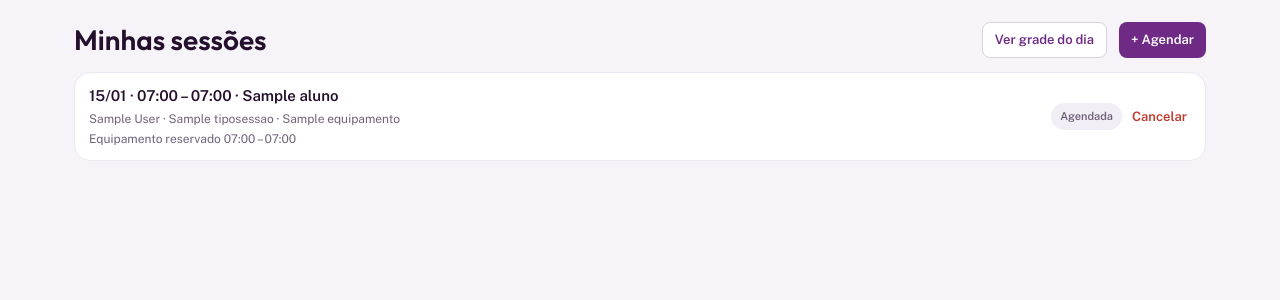
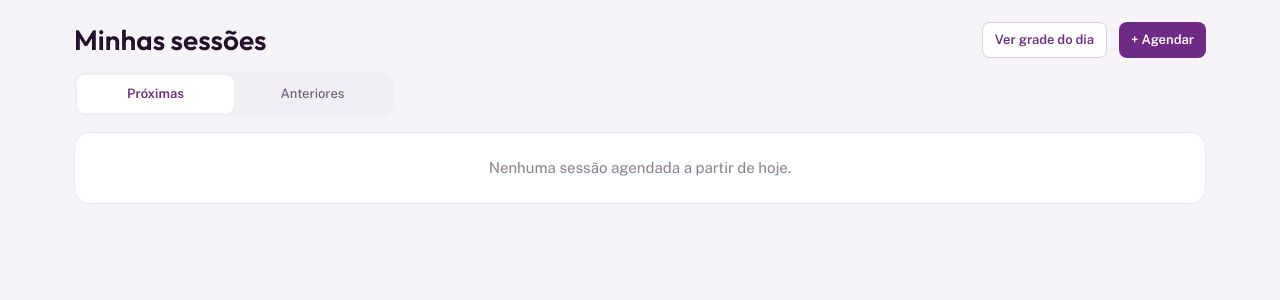
Before and after one commit to Victormartinsilva/studio-fitness, a Django app: page /agenda/ in a window 1280 px wide. Shown: the part 62-362 px from the top of the page. Run offline with Django 5.2, Linux system fonts and the light colour scheme; a user stored in the database is signed in; tables that the repository leaves empty hold one stand-in row (values such as "Sample post").

Commit message:
Etapa 4.5: Minhas sessoes agrupada por dia, aba Anteriores paginada
agenda:minhas_sessoes deixa de listar TODO o historico ordenado so por
inicio (o que colocava sessoes de semanas atras, ainda "Agendada", no topo
da lista, canceláveis). Agora tem duas abas:

- "Proximas" (padrao): sessoes de hoje em diante, mais antigas primeiro,
  agrupadas por dia com rotulo "Hoje"/"Amanha"/"Seg 14/09"; mantem o botao
  "Cancelar".
- "Anteriores" (?lista=anteriores): sessoes ja ocorridas, mais recentes
  primeiro, paginadas em blocos de 20 (django.core.paginator.Paginator);
  sem botao "Cancelar" - nao faz sentido cancelar o que ja aconteceu.

Co-Authored-By: Claude Sonnet 5 <noreply@anthropic.com>

```diff
--- a/apps/agenda/views.py
+++ b/apps/agenda/views.py
@@ -1,8 +1,9 @@
-from datetime import date, datetime, timedelta
+from datetime import date, datetime, time, timedelta
 
 from django.contrib import messages
 from django.contrib.auth.decorators import login_required
 from django.core.exceptions import PermissionDenied, ValidationError
+from django.core.paginator import Paginator
 from django.http import JsonResponse
 from django.shortcuts import get_object_or_404, redirect, render
 from django.urls import reverse
@@ -17,23 +18,70 @@ from .forms import AgendarForm, RemararForm
 from .models import Sessao
 from .permissoes import _digitos, _pode_gerenciar_sessao
 
+_SESSOES_ANTERIORES_POR_PAGINA = 20
+_DIAS_SEMANA_ABREV = ["Seg", "Ter", "Qua", "Qui", "Sex", "Sáb", "Dom"]
+
+
+def _rotulo_dia(dia, hoje):
+    delta = (dia - hoje).days
+    if delta == 0:
+        return "Hoje"
+    if delta == 1:
+        return "Amanhã"
+    if delta == -1:
+        return "Ontem"
+    return f"{_DIAS_SEMANA_ABREV[dia.weekday()]} {dia:%d/%m}"
+
+
+def _agrupar_por_dia(sessoes, hoje):
+    """Agrupa sessões (já ordenadas por `inicio`, crescente ou decrescente)
+    em blocos consecutivos do mesmo dia — funciona nos dois sentidos porque
+    só olha se o dia mudou em relação ao item anterior, nunca reordena."""
+    grupos = []
+    grupo_atual = None
+    for sessao in sessoes:
+        dia = timezone.localtime(sessao.inicio).date()
+        if grupo_atual is None or grupo_atual["data"] != dia:
+            grupo_atual = {"data": dia, "rotulo": _rotulo_dia(dia, hoje), "sessoes": []}
+            grupos.append(grupo_atual)
+        grupo_atual["sessoes"].append(sessao)
+    return grupos
+
 
 @login_required
 def minhas_sessoes(request):
     usuario = request.user
-    sessoes = Sessao.objects.exclude(status=Sessao.Status.CANCELADA)
+    sessoes = Sessao.objects.exclude(status=Sessao.Status.CANCELADA).select_related(
+        "professor__usuario", "aluno", "equipamento"
+    )
 
     if usuario.is_professor and hasattr(usuario, "professor"):
         sessoes = sessoes.filter(professor=usuario.professor)
     elif usuario.is_aluno and hasattr(usuario, "aluno"):
         sessoes = sessoes.filter(aluno=usuario.aluno)
 
+    hoje = timezone.localdate()
+    inicio_hoje = timezone.make_aware(datetime.combine(hoje, time.min))
+
+    aba_lista = "anteriores" if request.GET.get("lista") == "anteriores" else "proximas"
+    pagina = None
+    if aba_lista == "anteriores":
+        queryset = sessoes.filter(inicio__lt=inicio_hoje).order_by("-inicio")
+        paginator = Paginator(queryset, _SESSOES_ANTERIORES_POR_PAGINA)
+        pagina = paginator.get_page(request.GET.get("pagina"))
+        sessoes_da_pagina = pagina.object_list
+    else:
+        sessoes_da_pagina = sessoes.filter(inicio__gte=inicio_hoje).order_by("inicio")
+
     pode_agendar = usuario.is_superuser or usuario.is_gestor or usuario.is_professor
     return render(
         request,
         "agenda/minhas_sessoes.html",
         {
-            "sessoes": sessoes.select_related("professor__usuario", "aluno", "equipamento"),
+            "grupos": _agrupar_por_dia(sessoes_da_pagina, hoje),
+            "aba_lista": aba_lista,
+            "pagina": pagina,
+            "pode_cancelar": pode_agendar and aba_lista == "proximas",
             "pode_agendar": pode_agendar,
             "aba": "minhas_sessoes",
         },
--- a/templates/agenda/minhas_sessoes.html
+++ b/templates/agenda/minhas_sessoes.html
@@ -8,11 +8,18 @@
     {% if pode_agendar %}<a class="btn btn-sm" href="{% url 'agenda:agendar' %}">+ Agendar</a>{% endif %}
 </div>
 
-<div class="lista">
-    {% for sessao in sessoes %}
+<div class="abas" style="max-width:320px;margin-bottom:16px">
+    <a href="{% url 'agenda:minhas_sessoes' %}" class="{% if aba_lista == 'proximas' %}ativo{% endif %}">Próximas</a>
+    <a href="{% url 'agenda:minhas_sessoes' %}?lista=anteriores" class="{% if aba_lista == 'anteriores' %}ativo{% endif %}">Anteriores</a>
+</div>
+
+{% for grupo in grupos %}
+<h2 class="rotulo" style="margin:{% if not forloop.first %}20px 0 8px{% else %}0 0 8px{% endif %}">{{ grupo.rotulo }}</h2>
+<div class="lista" style="margin-bottom:4px">
+    {% for sessao in grupo.sessoes %}
     <div class="item">
         <div class="corpo">
-            <span class="titulo">{{ sessao.inicio|date:"d/m" }} · {{ sessao.inicio|date:"H:i" }} – {{ sessao.fim|date:"H:i" }} · {{ sessao.aluno }}</span>
+            <span class="titulo">{{ sessao.inicio|date:"H:i" }} – {{ sessao.fim|date:"H:i" }} · {{ sessao.aluno }}</span>
             <span class="meta">{{ sessao.professor }} · {{ sessao.tipo }}{% if sessao.equipamento %} · {{ sessao.equipamento }}{% endif %}</span>
             {% if sessao.equipamento %}
             <span class="meta">Equipamento reservado {{ sessao.reserva_inicio|date:"H:i" }} – {{ sessao.reserva_fim|date:"H:i" }}</span>
@@ -20,7 +27,7 @@
         </div>
         <div class="acoes">
             <span class="tag {% if sessao.status == 'confirmada' or sessao.status == 'realizada' %}ok{% elif sessao.status == 'faltou' %}aviso{% endif %}">{{ sessao.get_status_display }}</span>
-            {% if pode_agendar %}
+            {% if pode_cancelar %}
             <form method="post" action="{% url 'agenda:cancelar' sessao.pk %}" onsubmit="return confirm('Cancelar esta sessão?');">
                 {% csrf_token %}
                 <button type="submit" class="btn-perigo">Cancelar</button>
@@ -28,8 +35,23 @@
             {% endif %}
         </div>
     </div>
-    {% empty %}
-    <div class="card vazio">Nenhuma sessão agendada.</div>
     {% endfor %}
 </div>
+{% empty %}
+<div class="card vazio">
+    {% if aba_lista == 'anteriores' %}Nenhuma sessão anterior.{% else %}Nenhuma sessão agendada a partir de hoje.{% endif %}
+</div>
+{% endfor %}
+
+{% if pagina and pagina.paginator.num_pages > 1 %}
+<div class="acoes-form" style="justify-content:center;margin-top:16px">
+    {% if pagina.has_previous %}
+    <a class="btn btn-secundario btn-sm" href="?lista=anteriores&pagina={{ pagina.previous_page_number }}">‹ Mais recentes</a>
+    {% endif %}
+    <span class="sub">Página {{ pagina.number }} de {{ pagina.paginator.num_pages }}</span>
+    {% if pagina.has_next %}
+    <a class="btn btn-secundario btn-sm" href="?lista=anteriores&pagina={{ pagina.next_page_number }}">Mais antigas ›</a>
+    {% endif %}
+</div>
+{% endif %}
 {% endblock %}
```
Also changed, not shown: apps/agenda/tests.py (+91 -0 lines).
